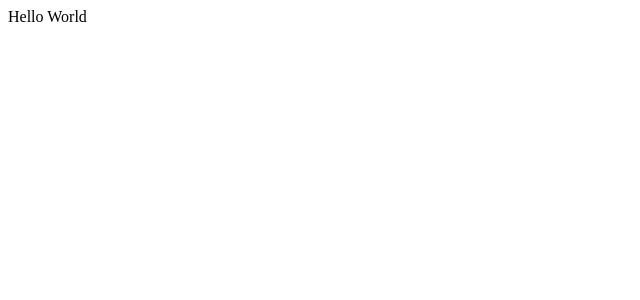
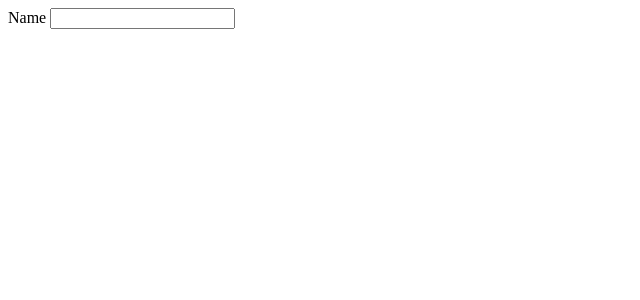
Before and after one commit to iamsomraj/vue-ts-playground, a Vue app: page / in a window 1280 px wide. Shown: the top 300 px of the page, without its empty margins (0-640 px from the left). Built offline with nearby package versions, Linux system fonts and the light colour scheme.

Commit message:
👌 IMPROVE: added form components

```diff
--- /dev/null
+++ b/src/components/Form/Form.vue
@@ -0,0 +1,13 @@
+<template>
+  <form>
+    <slot></slot>
+  </form>
+</template>
+
+<script setup lang="ts">
+defineOptions({
+  name: 'FormRoot'
+})
+</script>
+
+<style scoped></style>
--- /dev/null
+++ b/src/components/Form/Input.vue
@@ -0,0 +1,11 @@
+<template>
+  <input type="text" />
+</template>
+
+<script setup lang="ts">
+defineOptions({
+  name: 'FormInput'
+})
+</script>
+
+<style scoped></style>
--- /dev/null
+++ b/src/components/Form/Label.vue
@@ -0,0 +1,13 @@
+<template>
+  <label>
+    <slot />
+  </label>
+</template>
+
+<script setup lang="ts">
+defineOptions({
+  name: 'FormLabel'
+})
+</script>
+
+<style scoped></style>
--- /dev/null
+++ b/src/components/Form/index.ts
@@ -0,0 +1,3 @@
+export { default as FormRoot } from '@/components/Form/Form.vue'
+export { default as Input } from '@/components/Form/Input.vue'
+export { default as Label } from '@/components/Form/Label.vue'
--- a/src/views/HomeView.vue
+++ b/src/views/HomeView.vue
@@ -1,5 +1,12 @@
 <template>
-  <main>Hello World</main>
+  <Form.FormRoot>
+    <Form.Label>
+      Name
+    </Form.Label>
+    <Form.Input />
+  </Form.FormRoot>
 </template>
 
-<script setup lang="ts"></script>
+<script setup lang="ts">
+import * as Form from '@/components/Form/index'
+</script>
```
